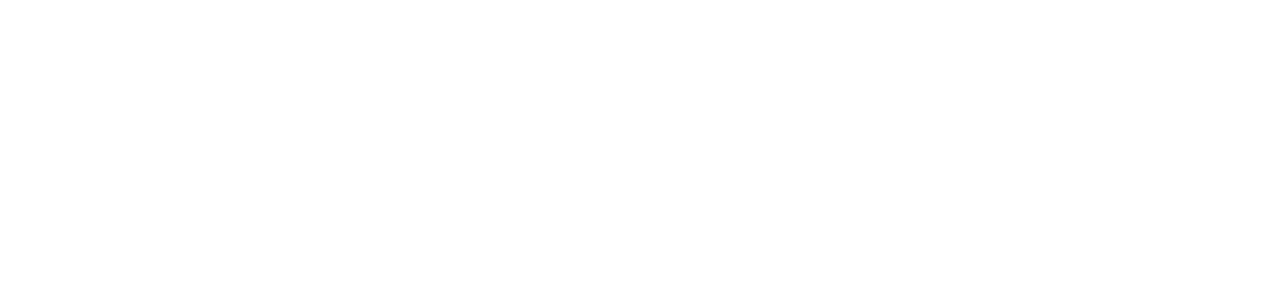
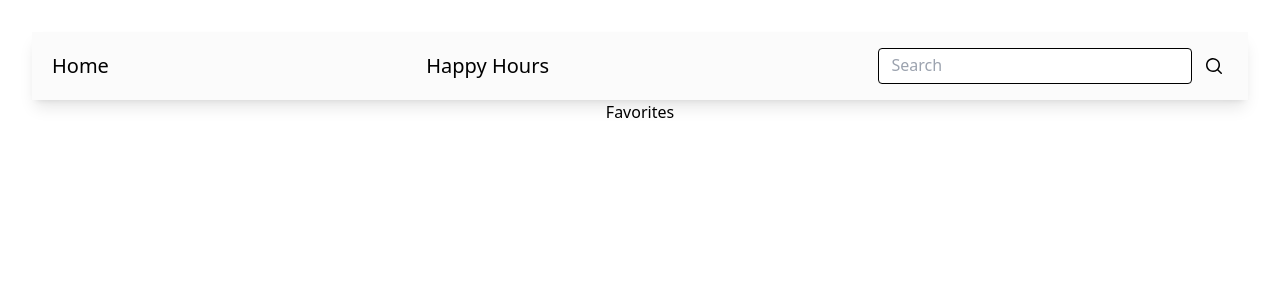
Before and after one commit to gelkik/hap-hour-vite, a React (Vite) app: page /favorites in a window 1280 px wide. Before the commit this address had no page. Shown: the top 300 px of the page. Built offline with nearby package versions, Linux system fonts and the light colour scheme.

Commit message:
Adding favorites

```diff
--- a/src/App.jsx
+++ b/src/App.jsx
@@ -5,6 +5,7 @@
 import { Routes, Route } from "react-router-dom";
 import { BrowserRouter as Router } from "react-router-dom";
 import HappyHours from './routes/HappyHours';
+import Favorites from './routes/Favorites';
 import './App.css'
 
 function App() {
@@ -17,8 +18,9 @@
         <Header />
           <Routes>
             <Route name='home' path = '/' element = {<Home />}/>
+            <Route name='happyhours' path = '/happyhours' element = {<HappyHours />}/>
+            <Route name='favorites' path = '/favorites' element = {<Favorites />}/>
             <Route name='signin' path = '/signin' element = {<SignIn />}/>
-            <Route name='happyhours' path = '/happyhours' element = {<HappyHours />}/>
           </Routes>
         </Router>
     </>
--- /dev/null
+++ b/src/routes/Favorites.jsx
@@ -0,0 +1,9 @@
+import React from "react";
+
+const Favorites = () => {
+    return (
+        <h1>Favorites</h1>
+    )
+}
+
+export default Favorites;
--- a/src/routes/Header.jsx
+++ b/src/routes/Header.jsx
@@ -9,6 +9,8 @@
                 <div class="flex w-full flex-wrap items-center justify-between px-3">
                     <a class="ml-2 text-xl text-neutral-800 dark:text-neutral-200"
                     href="#"><Link to="/">Home</Link></a>
+                    <a class="ml-2 text-xl text-neutral-800 dark:text-neutral-200"
+                    href="#"><Link to="/happyhours">Happy Hours</Link></a>
                     <div class="ml-5 flex w-[30%] items-center justify-between">
                     <input
                         type="search"
@@ -31,9 +33,9 @@
                         </svg>
                     </span>
                     </div>
-                    <div class="absolute right-0 z-10 mt-2 w-56 origin-top-right rounded-md bg-white shadow-lg ring-1 ring-black ring-opacity-5 focus:outline-none" role="menu" aria-orientation="vertical" aria-labelledby="menu-button" tabindex="-1">
+                    {/* <div class="absolute right-0 z-10 mt-2 w-56 origin-top-right rounded-md bg-white shadow-lg ring-1 ring-black ring-opacity-5 focus:outline-none" role="menu" aria-orientation="vertical" aria-labelledby="menu-button" tabindex="-1">
                         <div class="py-1" role="none">
-                        {user ? <Link to="/happyhours">Happy Hours</Link> : <a href="#" class="text-gray-700 block px-4 py-2 text-sm" role="menuitem" tabindex="-1" id="menu-item-0">
+                        {'True' ? <Link to="/happyhours">Happy Hours</Link> : <a href="#" class="text-gray-700 block px-4 py-2 text-sm" role="menuitem" tabindex="-1" id="menu-item-0">
                             <Link to="/signin">Sign In</Link>
                         </a>}
                         <a href="#" class="text-gray-700 block px-4 py-2 text-sm" role="menuitem" tabindex="-1" id="menu-item-1">Support</a>
@@ -42,7 +44,8 @@
                             <button type="submit" class="text-gray-700 block w-full px-4 py-2 text-left text-sm" role="menuitem" tabindex="-1" id="menu-item-3">Sign out</button>
                         </form>
                         </div>
-                    </div>
+                    </div> */}
+
                 </div>
             </nav>
         </>
```
